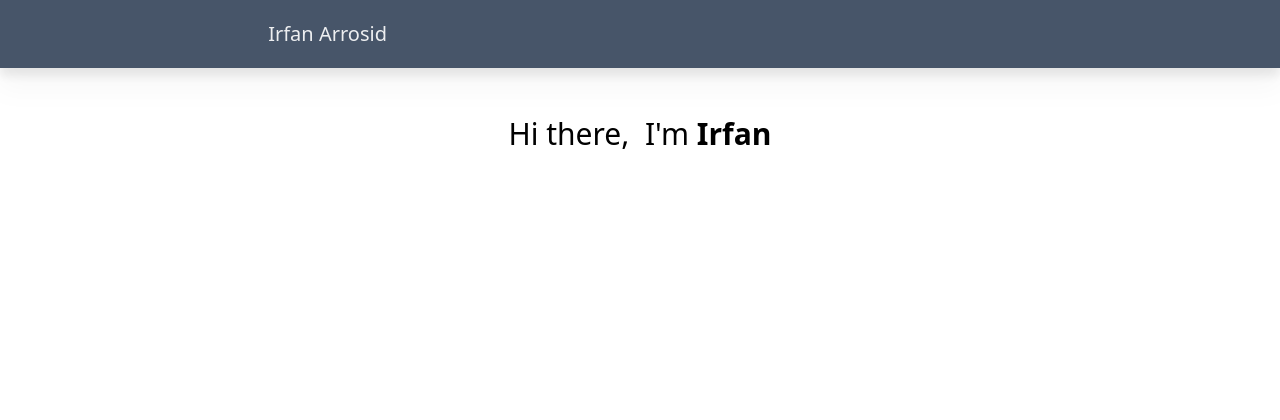
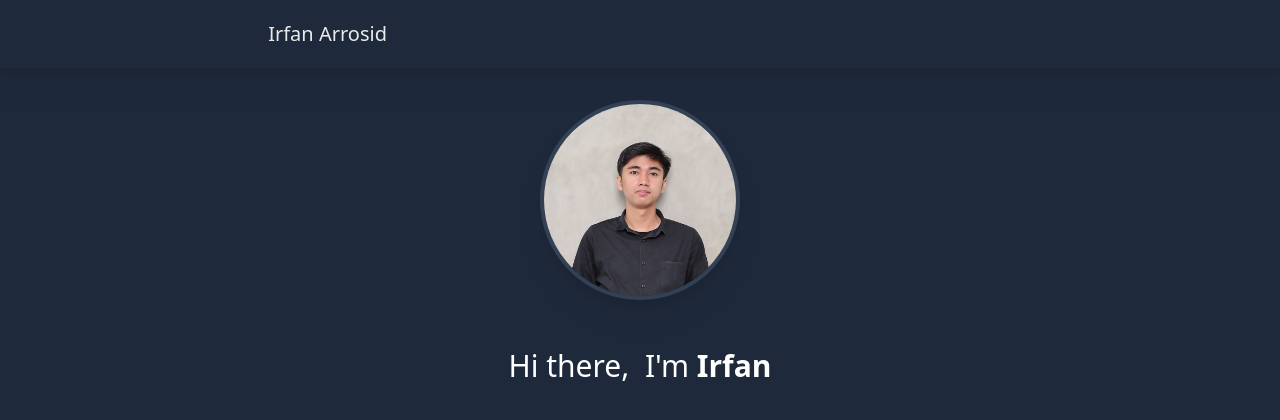
Before and after one commit to irfan-arrosid/NextApp-mini-projects, a Next.js app in the folder simple-blog-app/: page / in a window 1280 px wide. Shown: the top 420 px of the page. Built offline with nearby package versions, Linux system fonts and the light colour scheme.

Commit message:
Create profile pic component

```diff
--- a/simple-blog-app/app/components/navbar.tsx
+++ b/simple-blog-app/app/components/navbar.tsx
@@ -1,9 +1,9 @@
-import React from 'react'
+// import React from 'react'
 import Link from 'next/link'
 
 export default function Navbar() {
   return (
-    <nav className='bg-slate-600 p-4 sticky top-0 drop-shadow-xl z-10'>
+    <nav className='bg-slate-800 p-4 sticky top-0 drop-shadow-xl z-10'>
         <div className='prose prose-xl mx-auto flex justify-between flex-col sm:flex-row'>
             <Link href='/' className='text-white/90 no-underline hover:text-white'>Irfan Arrosid</Link>
         </div>
--- /dev/null
+++ b/simple-blog-app/app/components/profilePic.tsx
@@ -0,0 +1,17 @@
+// import React from 'react'
+import Image from 'next/image'
+
+export default function ProfilePic() {
+  return (
+    <section className='w-full mx-auto'>
+        <Image
+            className='border-4 border-slate-700 drop-shadow-xl shadow-black rounded-full mx-auto mt-8'
+            src='/images/IMG_20220616_184738_644.jpg'
+            width={200}
+            height={200}
+            alt='Irfan Arrosid'
+            priority={true}
+        />
+    </section>
+  )
+}
--- a/simple-blog-app/app/layout.tsx
+++ b/simple-blog-app/app/layout.tsx
@@ -1,5 +1,6 @@
 import './globals.css'
 import Navbar from './components/navbar'
+import ProfilePic from './components/profilePic'
 
 export const metadata = {
   title: 'Create Next App',
@@ -13,8 +14,9 @@ export default function RootLayout({
 }) {
   return (
     <html lang="en">
-      <body className='dark:bg-slate-800'>
+      <body className='bg-slate-800'>
         <Navbar />
+        <ProfilePic />
         {children}
       </body>
     </html>
--- a/simple-blog-app/app/page.tsx
+++ b/simple-blog-app/app/page.tsx
@@ -1,7 +1,7 @@
 export default function Home() {
   return (
     <main className="px-6 mx-auto">
-      <p className="mt-12 mb-12 text-3xl text-center dark:text-white">
+      <p className="mt-12 mb-12 text-3xl text-center text-white">
         Hi there, &nbsp;
         <span className="whitespace-nowrap">
           I'm <span className="font-bold">Irfan</span>
```
Also changed, not shown: simple-blog-app/public/images/IMG_20220616_184738_644.jpg (added).
